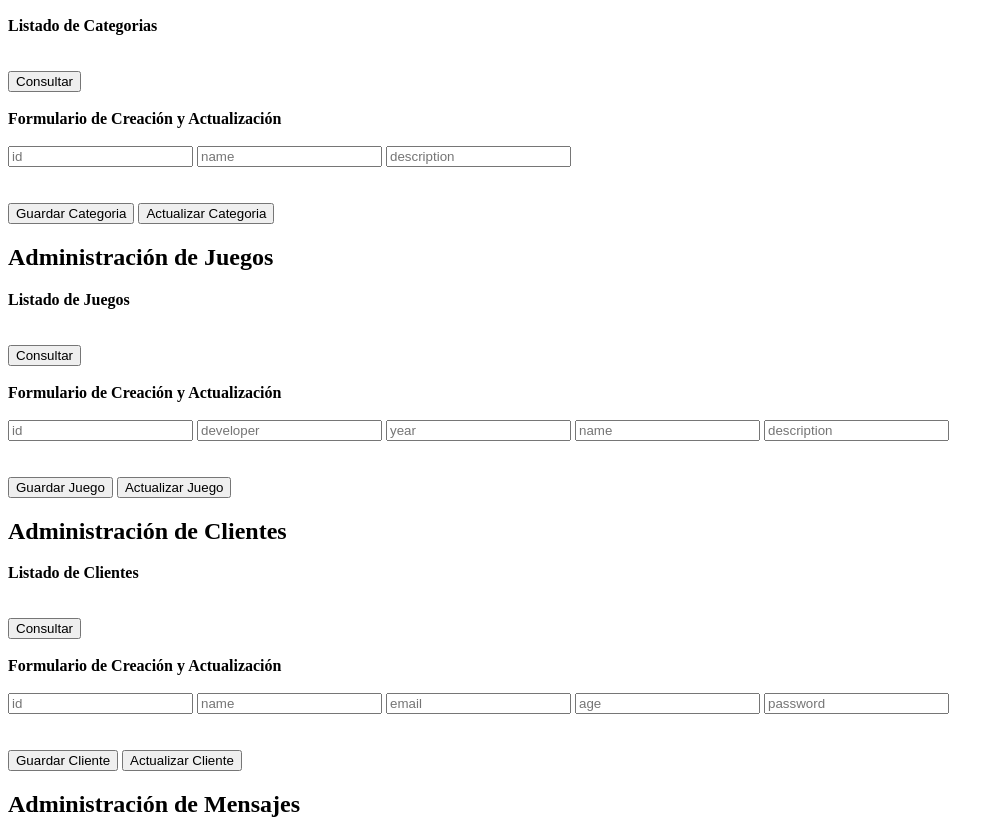
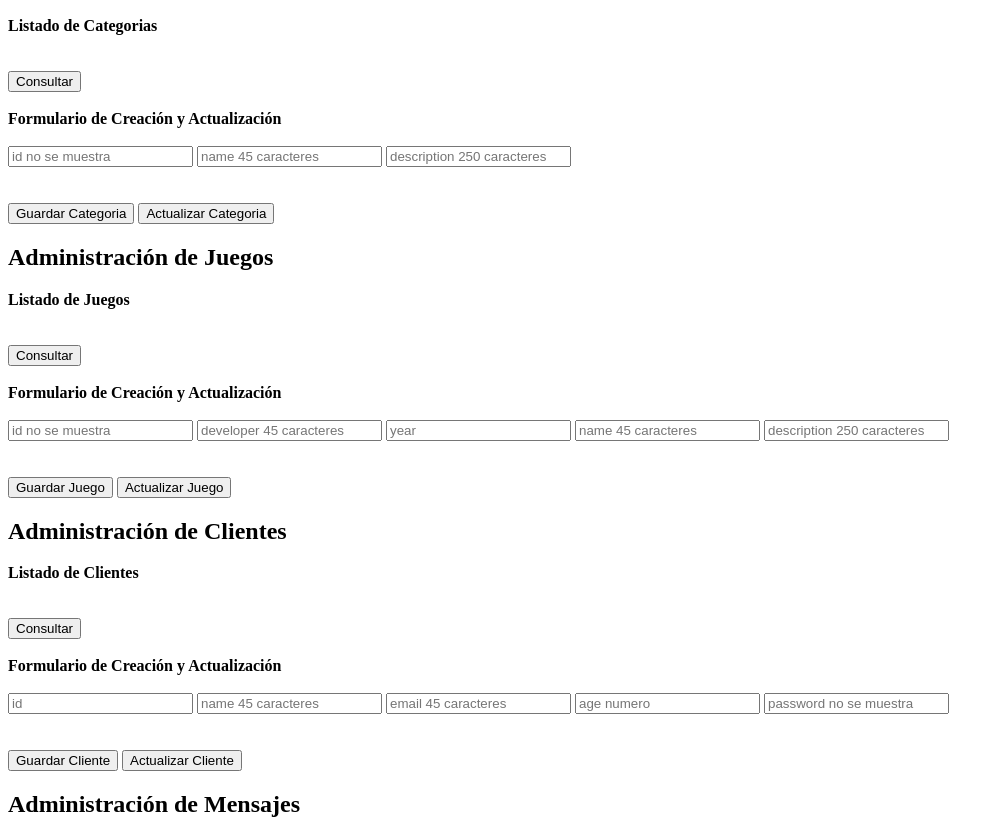
Before and after one commit to FabioQP/reto4, a plain HTML site: page web/index.html in a window 1280 px wide. Shown: the part 110-945 px from the top of the page, without its empty margins (0-1004 px from the left). Drawn offline with nearby package versions, Linux system fonts and the light colour scheme.

Commit message:
Estas son las restricciones en los campos que debemos tener implementadas las puse para cuando hagamos las pruebas, mañana trabajo en ellas.
RN

```diff
--- a/web/index.html
+++ b/web/index.html
@@ -22,9 +22,9 @@
         <b>Formulario de Creaci&oacute;n y Actualizaci&oacute;n</b>
         </br></br>
         <div>
-            <input type="number" id="idCategory" placeholder="id">
-            <input type="text" id="nameCategory" placeholder="name">
-            <input type="text" id="descriptionCategory" placeholder="description">
+            <input type="number" id="idCategory" placeholder="id no se muestra">
+            <input type="text" id="nameCategory" placeholder="name 45 caracteres">
+            <input type="text" id="descriptionCategory" placeholder="description 250 caracteres">
         </div>
         </br></br>
         <button onclick="guardarInformacionCategories()">Guardar Categoria</button>
@@ -42,11 +42,11 @@
         <b>Formulario de Creaci&oacute;n y Actualizaci&oacute;n</b>
         </br></br>
         <div>
-            <input type="number" id="idGame" placeholder="id">
-            <input type="text" id="developerGame" placeholder="developer">
+            <input type="number" id="idGame" placeholder="id no se muestra">
+            <input type="text" id="developerGame" placeholder="developer 45 caracteres">
             <input type="number" id="yearGame" placeholder="year">
-            <input type="text" id="nameGame" placeholder="name">
-            <input type="text" id="descriptionGame" placeholder="description">
+            <input type="text" id="nameGame" placeholder="name 45 caracteres">
+            <input type="text" id="descriptionGame" placeholder="description 250 caracteres">
         </div>
         </br></br>
         <button onclick="guardarInformacionGames()">Guardar Juego</button>
@@ -65,10 +65,10 @@
         </br></br>
         <div>
             <input type="number" id="idClient" placeholder="id">
-            <input type="text" id="nameClient" placeholder="name">
-            <input type="text" id="emailClient" placeholder="email">
-            <input type="number" id="ageClient" placeholder="age">
-            <input type="text" id="passwordClient" placeholder="password">
+            <input type="text" id="nameClient" placeholder="name 45 caracteres">
+            <input type="text" id="emailClient" placeholder="email 45 caracteres">
+            <input type="number" id="ageClient" placeholder="age numero">
+            <input type="text" id="passwordClient" placeholder="password no se muestra">
         </div>
         </br></br>
         <button onclick="guardarInformacionClients()">Guardar Cliente</button>
@@ -87,7 +87,7 @@
         </br></br>
         <div>
             <input type="number" id="idMessage" placeholder="id">
-            <input type="text" id="messageTextMessage" placeholder="name">
+            <input type="text" id="messageTextMessage" placeholder="name 250 caracteres">
         </div>
         </br></br>
         <button onclick="guardarInformacionMessages()">Guardar Mensaje</button>
```
